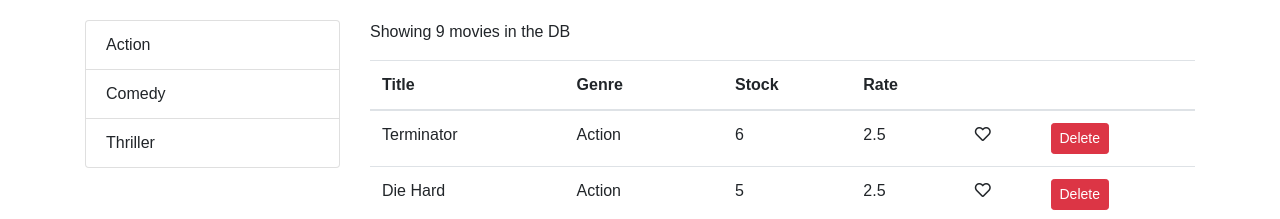
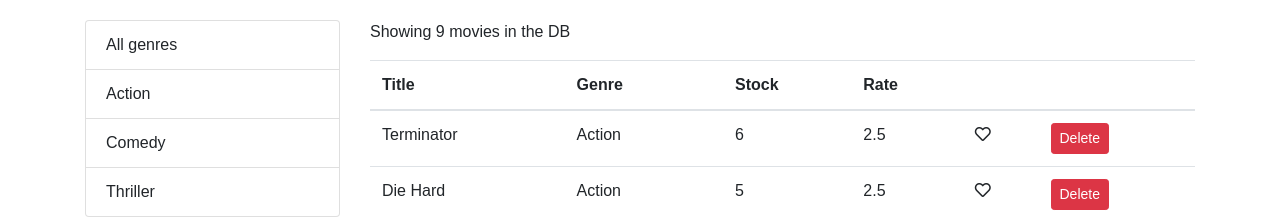
Before and after one commit to PabloYza/Vidly, a React (Create React App) app: page / in a window 1280 px wide. Shown: the top 219 px of the page. Built offline with nearby package versions, Linux system fonts and the light colour scheme.

Commit message:
Filtering- Handling selection + Implementing filtering + Adding allGenres

```diff
--- a/src/components/common/listGroup.js
+++ b/src/components/common/listGroup.js
@@ -2,17 +2,21 @@ import React from 'react';
 
 
 const ListGroup = props => {
-  const { items, textProperty, valueProperty } = props;
+  const { items, textProperty, valueProperty, onItemSelect, selectedItem } = props;
 
 
   return (
     <ul className="list-group">
       {items.map(item => (
-        <li key={item[valueProperty]} className="list-group-item">
+        <li
+          onClick={() => onItemSelect(item)}
+          key={item[valueProperty]}
+          className={item === selectedItem ? 'list-group-item active' : 'list-group-item'}
+        >
           {item[textProperty]}
         </li>
       ))}
-  </ul>
+    </ul>
   );
 };
 
--- a/src/components/movies.js
+++ b/src/components/movies.js
@@ -16,7 +16,9 @@ class Movies extends Component {
 
   //This method will be called when an instance of this component is rendered in the DOM
   componentDidMount() {
-    this.setState({ movies: getMovies(), genres: getGenres()});
+    const genres = [{name: 'All genres'},...getGenres()]
+
+    this.setState({ movies: getMovies(), genres});
   }
 
   handleDelete = movie => {
@@ -37,22 +39,28 @@ class Movies extends Component {
   };
 
   handleGenreSelect = genre => {
-    console.log()
-  }
+    this.setState({ selectedGenre: genre, currentPage: 1 });
+  };
 
   render() {
     const { length: count } = this.state.movies;
-    const { pageSize, currentPage, movies: allMovies, genres } = this.state;
+    const { pageSize, currentPage, movies: allMovies, genres, selectedGenre } = this.state;
 
     if (count === 0) return <p>No movies on the DB</p>;
 
-    const movies = paginate(allMovies, currentPage, pageSize);
+    //if selectedGenre & selectedGenre._id are truthy, we get all movies and filter them -> the genre of each movie is = to the selected genre OTHERWISE return allMovies
+    const filtered =
+      selectedGenre && selectedGenre._id
+        ? allMovies.filter(movies => movies.genre._id === selectedGenre._id)
+        : allMovies
+    const movies = paginate(filtered, currentPage, pageSize);
 
     return (
       <div className='row'>
         <div className='col-3'>
           <ListGroup
             items={genres}
+            selectedItem={selectedGenre}
             onItemSelect={this.handleGenreSelect}
             /* we pass these 2 props so we can work with any kind of objects - set default props in the component
             textProperty='name'
@@ -60,7 +68,7 @@ class Movies extends Component {
           />
         </div>
         <div className='col'>
-          <p>Showing {count} movies in the DB</p>
+          <p>Showing {filtered.length} movies in the DB</p>
           <table className="table">
             <thead>
               <tr>
@@ -88,7 +96,7 @@ class Movies extends Component {
             </tbody>
           </table>
           <Pagination
-            itemsCount={count}
+            itemsCount={filtered.length}
             pageSize={pageSize}
             onPageChange={this.handlePageChange}
             currentPage={currentPage}
```
Also changed, not shown: src/components/common/pagination.js (+7 -5 lines).
